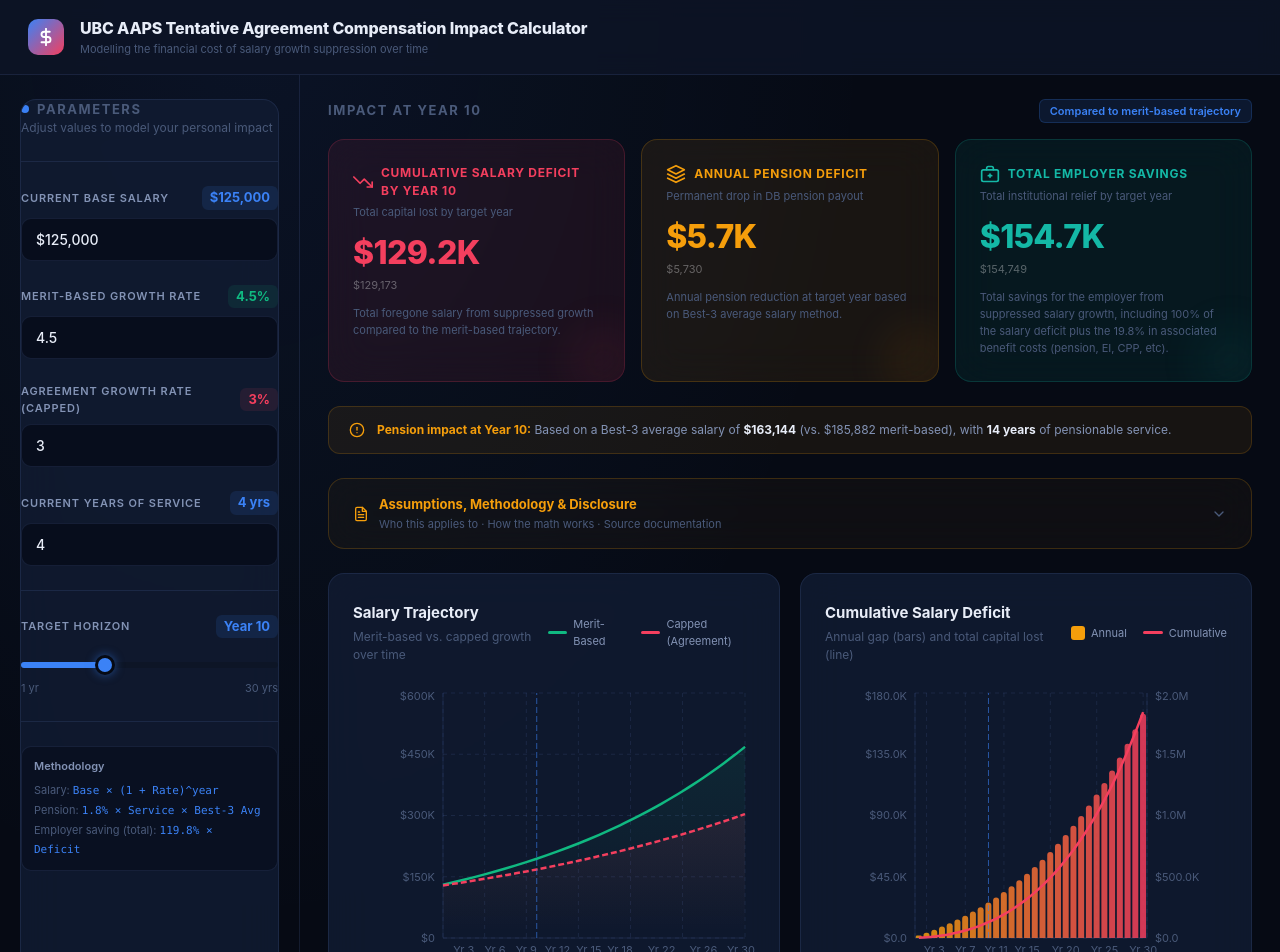
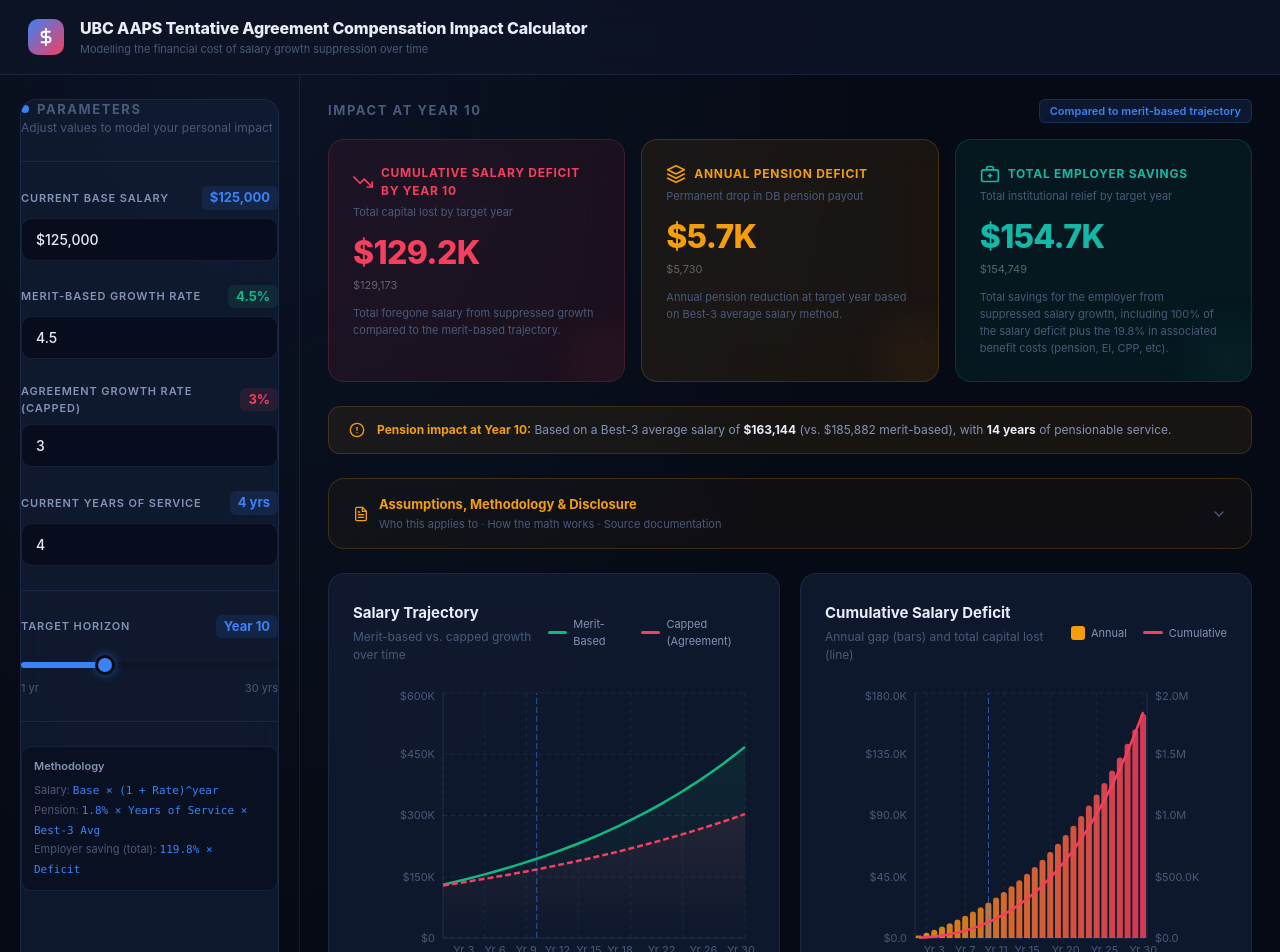
Before and after one commit to justin0022/aaps-tentative-agreement-cost, a React (Vite) app: page / in a window 1280 px wide. Shown: the top 952 px of the page. Built offline with nearby package versions, Linux system fonts and the light colour scheme.

Commit message:
Added year of service

```diff
--- a/src/components/InputPanel.jsx
+++ b/src/components/InputPanel.jsx
@@ -173,7 +173,7 @@
       }}>
         <p style={{ fontWeight: 600, color: 'var(--text-secondary)', marginBottom: 6 }}>Methodology</p>
         <p>Salary: <code style={{ color: 'var(--accent-blue)' }}>Base × (1 + Rate)^year</code></p>
-        <p>Pension: <code style={{ color: 'var(--accent-blue)' }}>1.8% × Service × Best‑3 Avg</code></p>
+        <p>Pension: <code style={{ color: 'var(--accent-blue)' }}>1.8% × Years of Service × Best‑3 Avg</code></p>
         <p>Employer saving (total): <code style={{ color: 'var(--accent-blue)' }}>119.8% × Deficit</code></p>
       </div>
     </aside>
```
